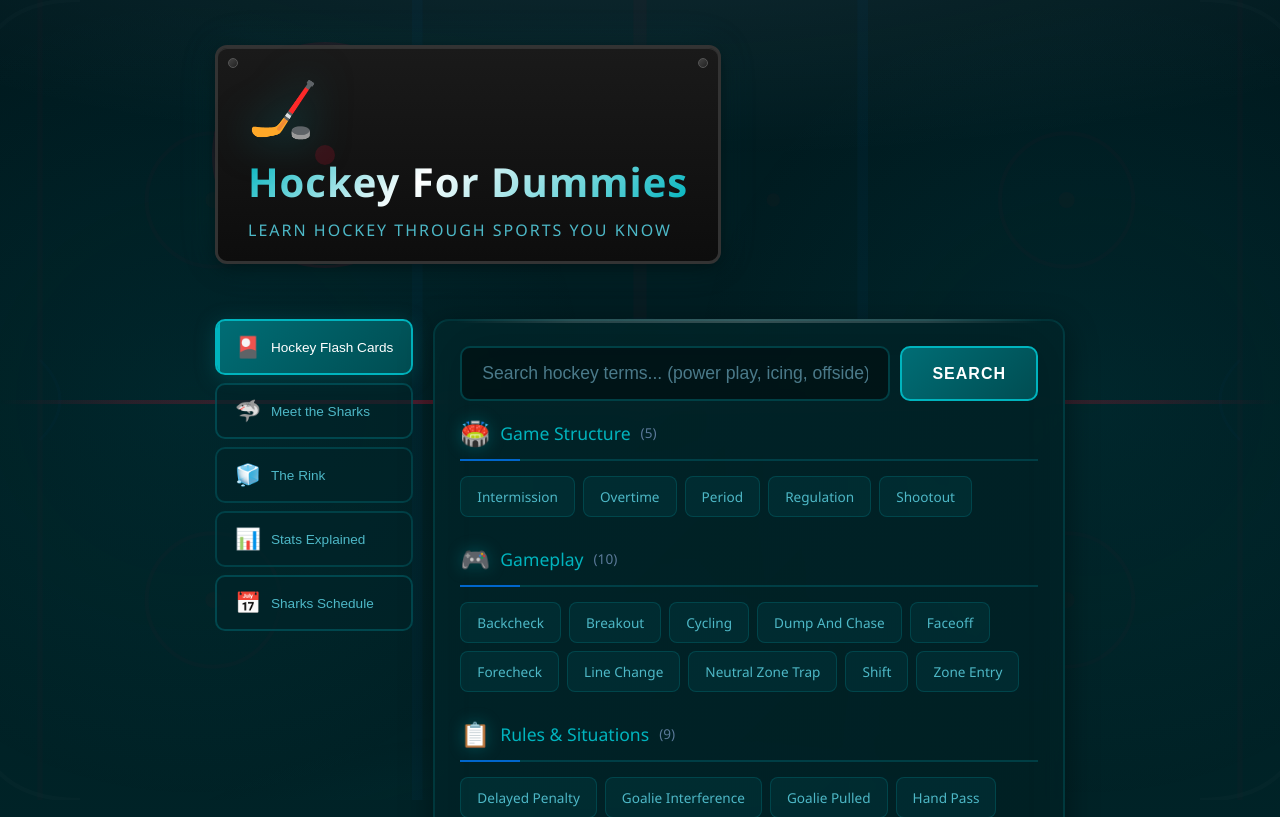
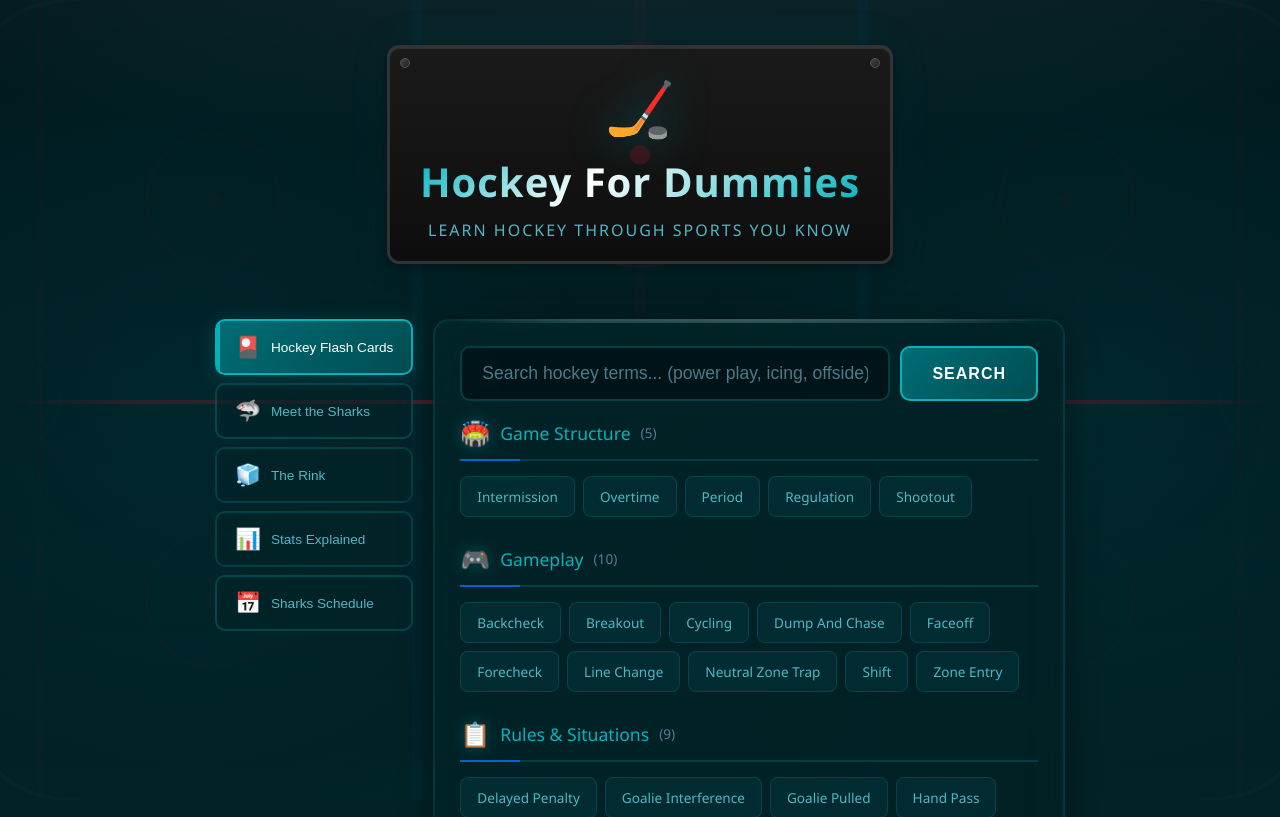
Before and after one commit to jagjothbhullar/hockey-for-dummies, a Flask app: page / in a window 1280 px wide. Shown: the top 817 px of the page. Run offline with Flask 3, Linux system fonts and the light colour scheme.

Commit message:
Revert header to centered alignment
Co-Authored-By: Claude Opus 4.5 <noreply@anthropic.com>

```diff
--- a/templates/index.html
+++ b/templates/index.html
@@ -86,9 +86,9 @@
         }
 
         header {
-            text-align: left;
+            text-align: center;
             margin-bottom: 30px;
-            padding: 25px 0;
+            padding: 25px;
             position: relative;
         }
 
@@ -97,7 +97,7 @@
             content: '';
             position: absolute;
             top: 50%;
-            left: 110px;
+            left: 50%;
             transform: translate(-50%, -50%);
             width: 220px;
             height: 220px;
@@ -111,7 +111,7 @@
             content: '';
             position: absolute;
             top: 50%;
-            left: 110px;
+            left: 50%;
             transform: translate(-50%, -50%);
             width: 20px;
             height: 20px;
```
